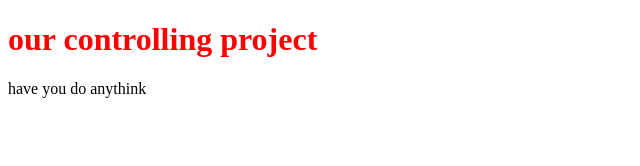
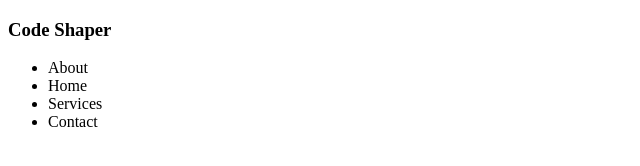
Before and after one commit to MRabhi65/demoCODES, a plain HTML site: page index.html in a window 1280 px wide. Shown: the whole page, without its empty margins (0-640 px from the left). Drawn offline with Linux system fonts and the light colour scheme.

Commit message:
creating navebar

```diff
--- a/index.html
+++ b/index.html
@@ -4,10 +4,16 @@
     <meta charset="UTF-8">
     <meta name="viewport" content="width=device-width, initial-scale=1.0">
     <title>Document</title>
-    <link rel="stylesheet" href="style.css">
 </head>
 <body>
-    <h1>our controlling project</h1>
-    <p>have you do anythink</p>
+    <nav>
+        <h3>Code Shaper</h3>
+        <ul>
+            <li>About</li>
+            <li>Home</li>
+            <li>Services</li>
+            <li>Contact</li>
+        </ul>
+    </nav>
 </body>
 </html>
--- a/style.css
+++ /dev/null
@@ -1,3 +0,0 @@
-h1{
-    color : red;
-}
```
